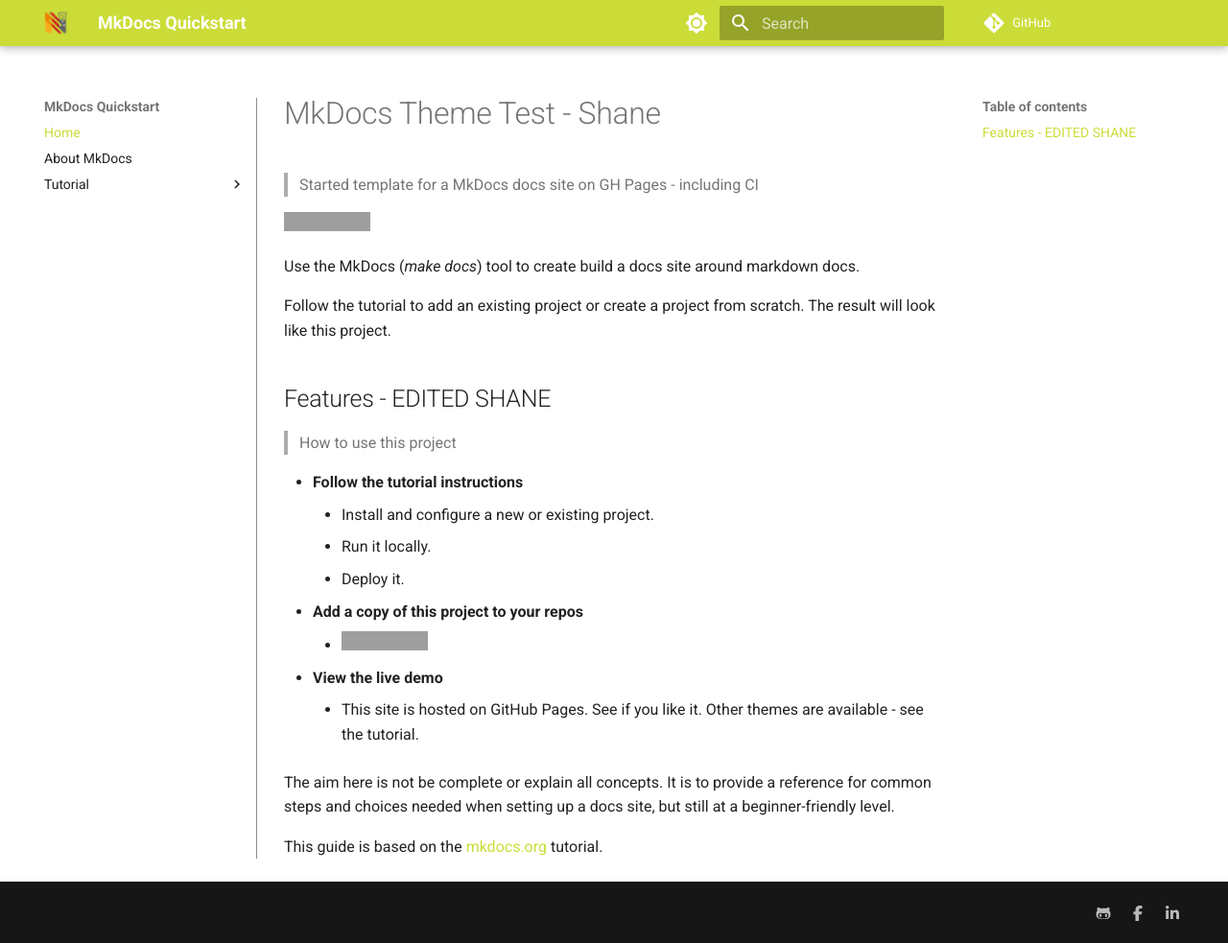
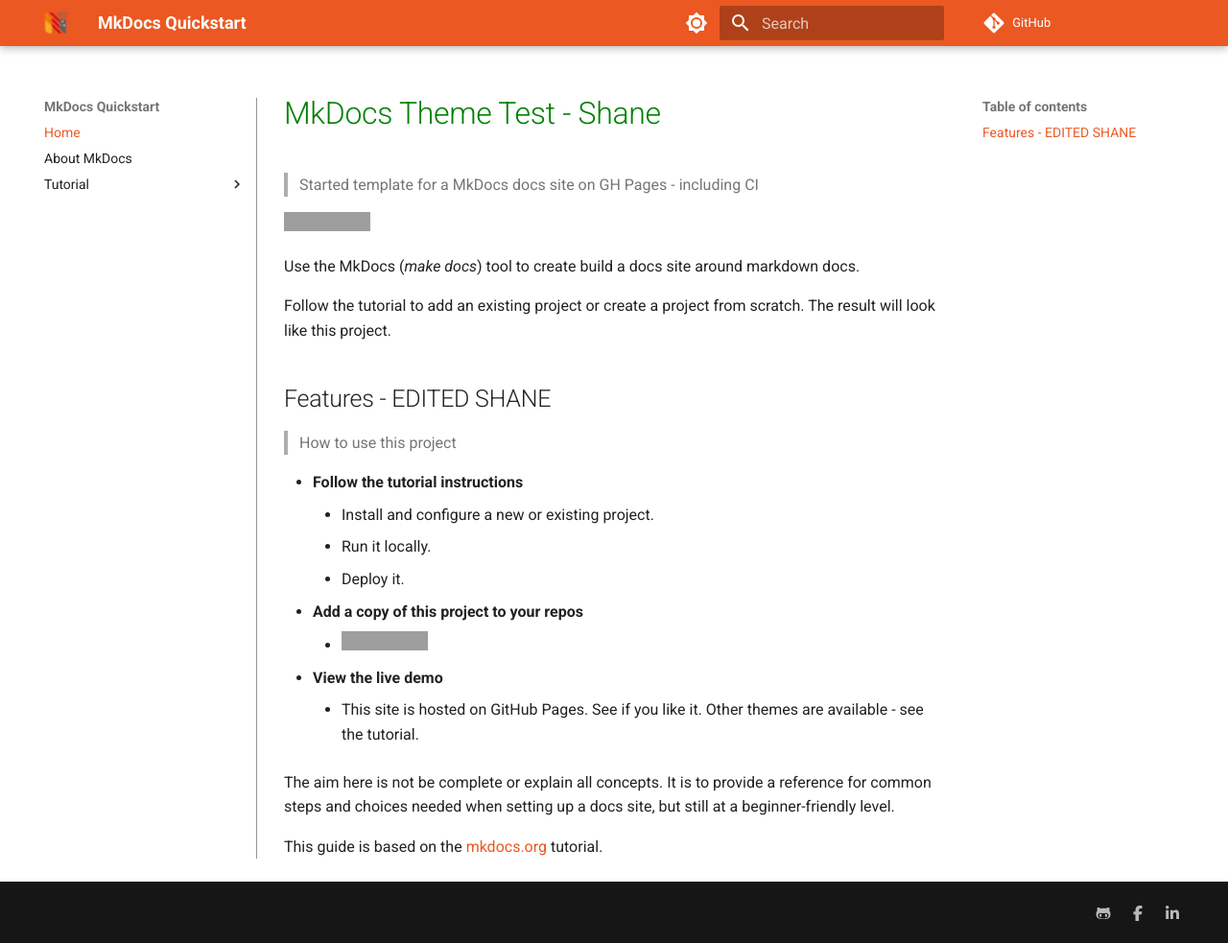
Before and after one commit to zimboflyman/mkDocs-setup, an MkDocs documentation site: the page built from docs/docs/index.md, in a window 1280 px wide and 983 px high. Shown: the whole window at 96% size. Built offline with MkDocs 1.6.1 and Material for MkDocs 9.7.7, drawn with Linux system fonts in a browser that asks for light colours; comment, search, counter and statistics services are not loaded; grey boxes are pictures that could not be loaded.

Commit message:
override now working

```diff
--- a/docs/docs/stylesheets/extra.css
+++ b/docs/docs/stylesheets/extra.css
@@ -1,15 +1,24 @@
 :root > *  {
-  --md-primary-fg-color:        #cbdc38 !important;
+  /* !important works here! */
+  /* --md-primary-fg-color:        #cbdc38 !important; */
   --md-primary-fg-color--light: #cbdc38;
   --md-primary-fg-color--dark:  #4051b5;
 }
 
 [data-md-color-scheme="default"] {
-  --md-primary-fg-color: #e6195e;
-  --md-primary-fg-color--light: #ecb7b7;
-  --md-primary-fg-color--dark: #fb005f;
+  --md-primary-fg-color: #EB5822;
+  --md-primary-fg-color--light: #EB5822;
+  --md-primary-fg-color--dark: #a11242;
   --md-accent-fg-color: #a11242;
   --md-header-bg-color: #ffffff;
+
+}
+
+.md-typeset h1 {
+    color: green;
+    font-size: 2em;
+    line-height: 1.3;
+    margin: 0 0 1.25em
 }
 
 h1 {
@@ -17,9 +26,5 @@
 }
 
 .md-sidebar--primary .md-sidebar__scrollwrap {
-    border-right: 1px solid #8C8C8C;
+    border-right: 1px solid #939598;
 }
-
-/* .md-sidebar--secondary .md-sidebar__scrollwrap {
-    border-left: 1px solid black;
-} */
```
